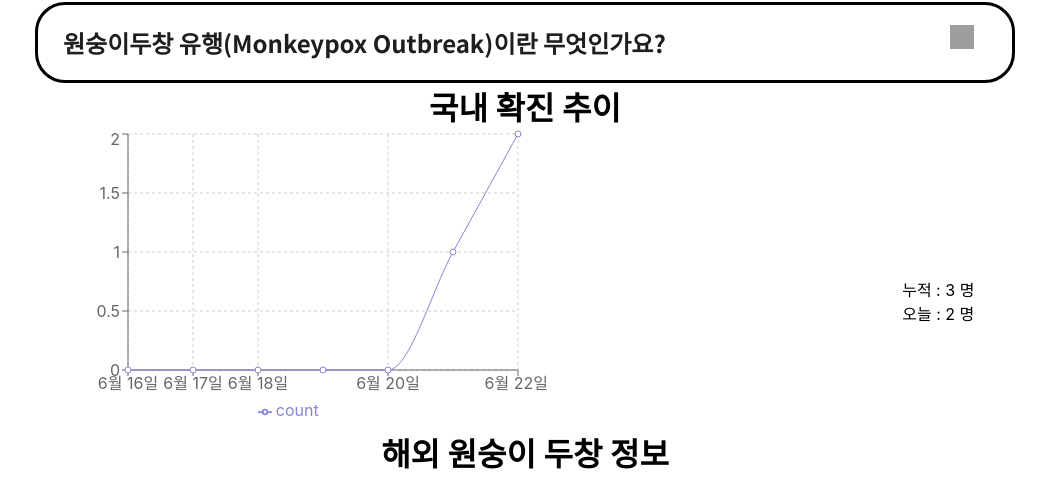
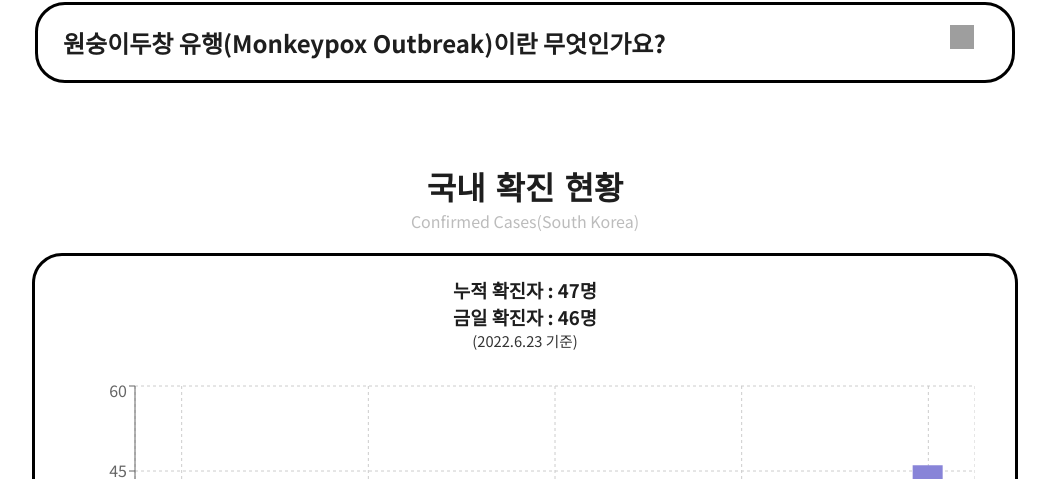
Before and after one commit to HarenKei/DUC_Monkeypox, a React (Create React App) app: page / in a window 1280 px wide. Shown: the part 230-709 px from the top of the page, without its empty margins (115-1164 px from the left). Built offline with nearby package versions, Linux system fonts and the light colour scheme; grey boxes are pictures that could not be loaded; a web font is replaced by a local one.

Commit message:
Updated Domestic and Footer Components

```diff
--- a/src/Components/Domestic/Domestic.css
+++ b/src/Components/Domestic/Domestic.css
@@ -1,6 +1,50 @@
-#divDomesticCount{
-    display: flex;
-    flex-flow: row nowrap;
-    justify-content: center;
-    align-items: center;
+@import url(//fonts.googleapis.com/earlyaccess/notosanskr.css);
+@import url(//fonts.googleapis.com/earlyaccess/jejugothic.css);
+
+#root_domestic{
+    width:1280px;
+    font-family: 'Noto sans KR', 'Jeju Gothic', 'sans-serif';
+    margin-top:80px;
 }
+#main_title{
+    color:#1e1e1e;
+    font-family:'Jeju Gothic';
+    font-weight:bold;
+    font-size:24pt;
+    word-spacing:2px;
+}
+#sub_title{
+    color:#bcbcbc;
+    font-family:'Noto sans KR';
+    font-size:12pt;
+}
+#domestic_box{
+    display:block;
+    width:980px;
+    margin:0 auto;
+    margin-top:20px;
+    border:3px solid #000;
+    border-radius:30px;
+}
+#domestic_box p:nth-child(1){
+    color:#1e1e1e;
+    font-family:'Noto sans KR';
+    font-size:14pt;
+    font-weight:bold;
+    padding-top:20px;
+}
+#domestic_box p:nth-child(2){
+    color:#1e1e1e;
+    font-family:'Noto sans KR';
+    font-size:14pt;
+    font-weight:bold;
+}
+#domestic_box p:nth-child(3){
+    color:#333333;
+    font-family:'Noto sans KR';
+    font-size:11pt;
+    padding-bottom:30px;
+}
+graph{
+    overflow-y: hidden;
+}
--- a/src/Components/Domestic/Domestic.js
+++ b/src/Components/Domestic/Domestic.js
@@ -6,24 +6,24 @@ import Data from "../../testData";
 
 const Domestic = () => {
     var countCnt = 0;
+    var now = new Date();
+    var year = now.getFullYear();
+    var month = now.getMonth() + 1;
+    var day = now.getDate();
 
     const newArrayData = Data.map((item, index) => {
         countCnt += item.count;
       });
 
     return(
-        <div id = "divDomesticWrapper">
-            <h1>국내 확진 추이</h1>
-            <div id = "divDomesticCount">
-                <div id = "divDomesticGraph">
-                    <Graph/>
-                </div> {/* End of divDomesticGraph */}
-
-                <div id = "divNumberofDomestic">
-                    <p>대한민국 확진 현황</p><br/>
-                    누적 : { countCnt } 명 <br/>
-                    오늘 :  { Data[Data.length-1].count} 명<br/>
-                </div>
+        <div id = "root_domestic">
+            <p id="main_title">국내 확진 현황</p>
+            <p id="sub_title">Confirmed Cases(South Korea)</p>
+            <div id="domestic_box">
+                <p>누적 확진자 : {countCnt}명</p>
+                <p>금일 확진자 : {Data[Data.length-1].count}명</p>
+                <p>({year}.{month}.{day} 기준)</p>
+                <Graph/>
             </div>
         </div>
     )
--- a/src/Components/Footer/Footer.css
+++ b/src/Components/Footer/Footer.css
@@ -10,7 +10,7 @@ p{
     color:#ffffff;
 }
 #footer_team_logo{
-    margin-top:90px;
+    margin-top:70px;
     height:75px;
     cursor:pointer;
 }
--- a/src/Components/Graph/Graph.js
+++ b/src/Components/Graph/Graph.js
@@ -1,12 +1,11 @@
 import React from "react";
 import {
-    LineChart,
-    Line,
+    BarChart,
+    Bar,
+    CartesianGrid,
     XAxis,
     YAxis,
-    CartesianGrid,
-    Tooltip,
-    Legend
+    Tooltip
 } from "recharts";
 import testData from '../../testData.json';
 
@@ -15,29 +14,27 @@ import testData from '../../testData.json';
   const Graph = () => {
       return(
           <div>
-              <LineChart
-                    width={500}
-                    height={300}
+              <BarChart
+                    width={900}
+                    height={400}
                     data={ testData }
                     margin={{
                         top: 5,
-                        right: 30,
-                        left: 20,
-                        bottom: 5
+                        right: 0,
+                        left: 0,
+                        bottom: 25
                     }}
                 >
                 <CartesianGrid strokeDasharray="3 3" />
                 <XAxis dataKey="name" />
                 <YAxis />
                 <Tooltip />
-                <Legend />
-                <Line
-                  type="monotone"
+                <Bar
                   dataKey="count"
-                  stroke="#8884d8"
-                  activeDot={{ r: 8 }}
+                  fill="#8884d8"
+                  barSize={30}
                 />
-                </LineChart>
+                </BarChart>
           </div>
       )
     };
--- a/src/testData.json
+++ b/src/testData.json
@@ -1,31 +1,39 @@
 
 [
     {
-      "name": "6월 16일",
+      "name": "2022-06-16",
       "count": 0
     },
     {
-      "name": "6월 17일",
+      "name": "2022-06-17",
       "count": 0
     },
     {
-      "name": "6월 18일",
+      "name": "2022-06-18",
       "count": 0
     },
     {
-      "name": "6월 19일",
+      "name": "2022-06-19",
       "count": 0
     },
     {
-      "name": "6월 20일",
+      "name": "2022-06-20",
       "count": 0
     },
     {
-      "name": "6월 21일",
+      "name": "2022-06-21",
+      "count": 0
+    },
+    {
+      "name": "2022-06-22",
+      "count": 0
+    },
+    {
+      "name": "2022-06-23",
       "count": 1
     },
     {
-      "name": "6월 22일",
-      "count": 2
+      "name": "2022-06-24",
+      "count": 46
     }
 ]
```
